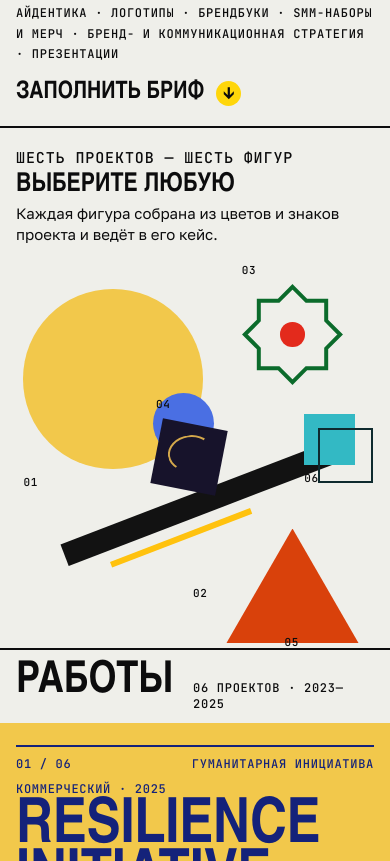
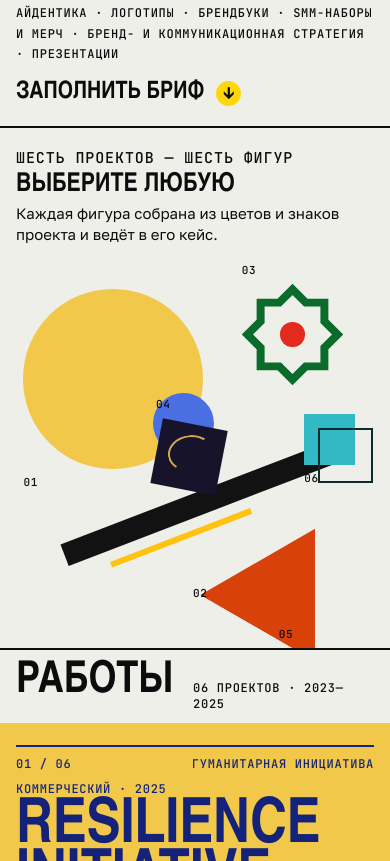
Before and after one commit to Arelman/portfolio, a plain HTML site: page index.html in a window 390 px wide. Shown: the part 511-1372 px from the top of the page. Drawn offline with Linux system fonts and the light colour scheme; a web font is replaced by a local one.

Commit message:
Зелёная обводка в 2 раза толще (8px); треугольник повёрнут на 30° по часовой и сдвинут чуть влево-вверх
Co-Authored-By: Claude Sonnet 5.5 <noreply@anthropic.com>

```diff
--- a/index.html
+++ b/index.html
@@ -87,7 +87,7 @@ a{color:inherit}
 .s-tme{left:41%;top:9%;width:11.5%;aspect-ratio:1}.s-tme i{background:#17132B;transform:rotate(11deg)}
 .s-tme .lb{top:auto;bottom:calc(100% + 14px)}
 .s-tme i::after{content:"";position:absolute;inset:16% 16% 30% 16%;border:2px solid #D4A84B;border-color:#D4A84B transparent transparent #D4A84B;border-radius:50%;transform:rotate(-20deg)}
-.s-sk{left:71%;top:48%;width:21%;aspect-ratio:1.1547}.s-sk i{background:#D9410B;clip-path:polygon(50% 0,100% 100%,0 100%)}
+.s-sk{left:69.5%;top:46%;width:21%;aspect-ratio:1.1547}.s-sk i{background:#D9410B;clip-path:polygon(50% 0,100% 100%,0 100%);transform:rotate(30deg)}
 .s-sk .lb{top:auto;bottom:-4%;left:44%}
 .s-kp{left:84%;top:9%;width:8.5%;aspect-ratio:1}.s-kp i{background:#33B9C4}
 .s-kp i::after{content:"";position:absolute;left:28%;top:28%;width:100%;height:100%;border:2px solid #0E2A2E}
@@ -268,7 +268,7 @@ figcaption{font:500 11.5px/1.4 var(--mono);letter-spacing:.04em;text-transform:u
   .supre{aspect-ratio:1/1.34}
   .supre .cap{bottom:auto;top:14px;right:var(--gut);max-width:none}
   .s-ri{left:6%;top:31%;width:46%}.s-salt{left:14%;top:70%;width:74%;height:4.4%}.s-fas{left:62%;top:30%;width:26%}
-  .s-tme{left:40%;top:57%;width:17%}.s-sk{left:58%;top:77%;width:34%}.s-kp{left:78%;top:55%;width:13%}
+  .s-tme{left:40%;top:57%;width:17%}.s-sk{left:56.5%;top:75.5%;width:34%}.s-kp{left:78%;top:55%;width:13%}
   .sh .lb{font-size:11px}.sh .lb em{display:none}.s-salt .lb{top:420%;left:48%}
   .poster .row,.poster.flip .row{grid-template-columns:1fr}.poster.flip .pic{order:0}
   .t-xl h3,.t-xl.chd h1{font-size:44vw}.t-l h3,.t-l.chd h1{font-size:23vw}.t-m h3,.t-m.chd h1{font-size:19vw}.t-s h3,.t-s.chd h1{font-size:16vw}
```
